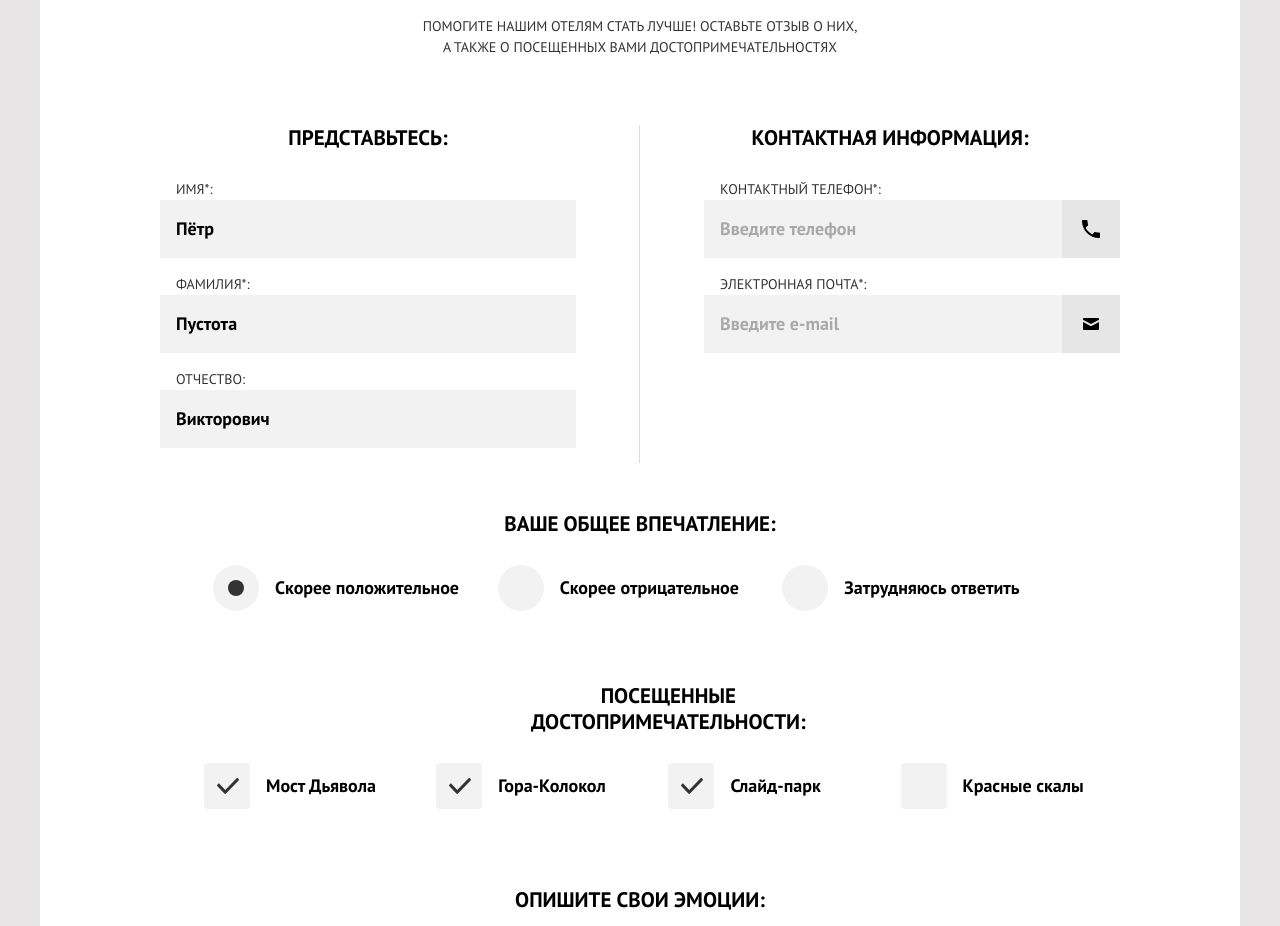
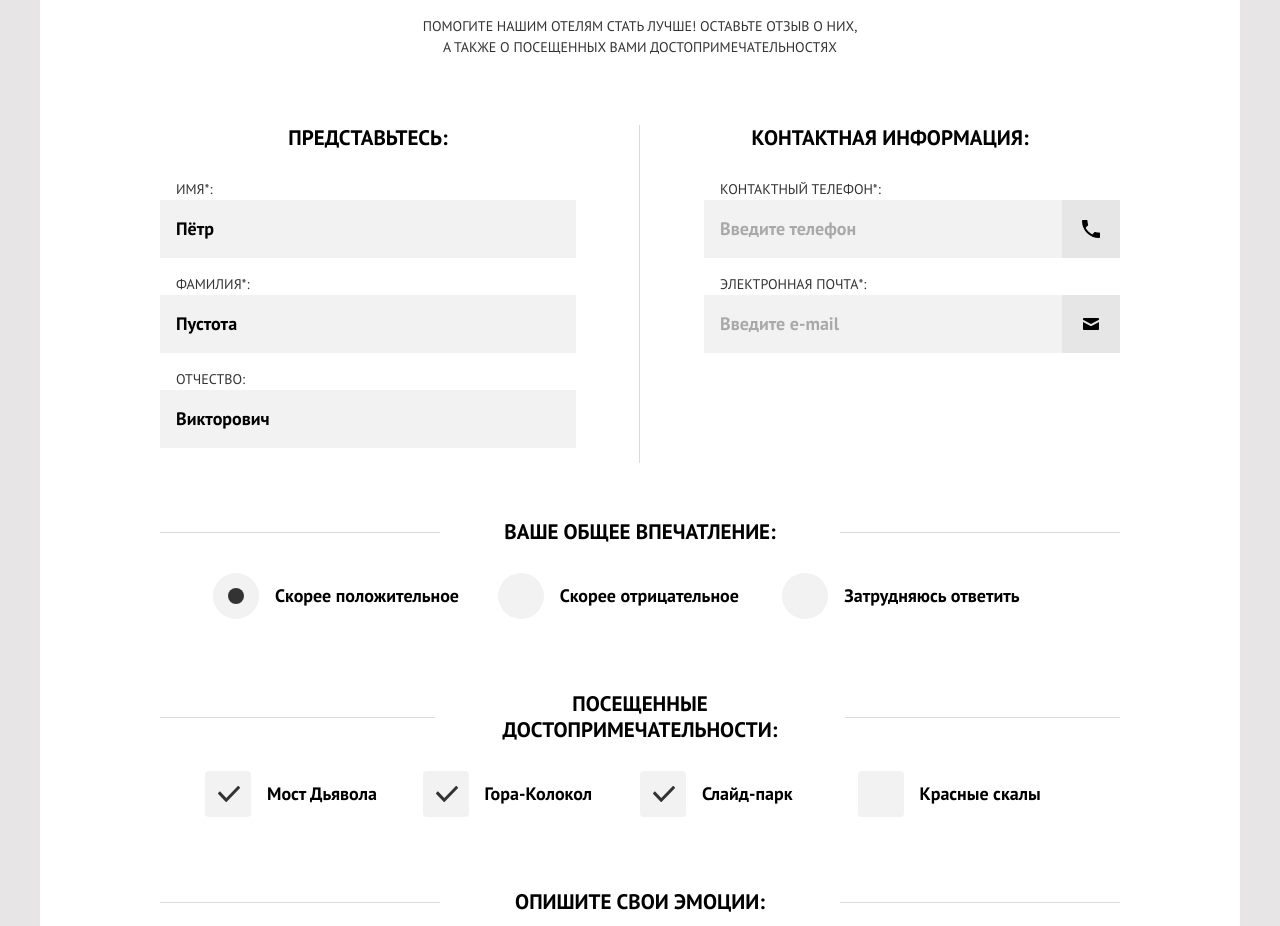
Before and after one commit to htmlacademy-adaptive/1982411-sedona-26, a website: page source/form.html in a window 1280 px wide. Shown: the part 486-1412 px from the top of the page. Drawn offline with nearby package versions, Linux system fonts and the light colour scheme; files that its build step writes are made by us from their sources.

Commit message:
добавляет разделители в филдсеты планшетной и десктопной версии

```diff
--- a/source/form.html
+++ b/source/form.html
@@ -108,7 +108,11 @@
           </div>
           <fieldset class="form__user-impressions user-impressions">
             <div class="form__fieldset">
-              <legend class="user-impressions__legend heading-form">Ваше общее впечатление:</legend>
+              <div class="form__fieldset-divider-wrapper">
+                <div class="form__fieldset-divider"></div>
+                <legend class="user-impressions__legend heading-form">Ваше общее впечатление:</legend>
+                <div class="form__fieldset-divider"></div>
+              </div>
               <ul class="user-impressions__list">
                 <li class="user-impressions__item">
                   <label class="user-impressions__label">
@@ -139,7 +143,11 @@
           </fieldset>
           <fieldset class="form__visited visited">
             <div class="form__fieldset">
-              <legend class="visited__legend heading-form">Посещенные достопримечательности:</legend>
+              <div class="form__fieldset-divider-wrapper">
+                <div class="form__fieldset-divider"></div>
+                <legend class="visited__legend heading-form">Посещенные достопримечательности:</legend>
+                <div class="form__fieldset-divider"></div>
+              </div>
               <ul class="visited__list">
                 <li class="visited__item">
                   <label class="visited__label">
@@ -174,7 +182,11 @@
           </fieldset>
           <fieldset class="form__review-field review-field">
             <div class="form__fieldset">
-              <legend class="review-field__legend heading-form">Опишите свои эмоции:</legend>
+              <div class="form__fieldset-divider-wrapper">
+                <div class="form__fieldset-divider"></div>
+                <legend class="review-field__legend heading-form">Опишите свои эмоции:</legend>
+                <div class="form__fieldset-divider"></div>
+              </div>
               <label class="visually-hidden" for="review-field">Отзыв</label>
               <textarea class="review-field__textarea" name="review-field" id="review-field"
                 placeholder="Опишите подробно все свои восторги"></textarea>
--- a/source/less/blocks/form.less
+++ b/source/less/blocks/form.less
@@ -30,6 +30,27 @@
   }
 }
 
+.form__fieldset-divider {
+  @media (min-width: @tablet-width) {
+    align-self: center;
+    width: 123px;
+    height: 1px;
+    background-color: #dbdbdb;
+  }
+
+  @media (min-width: @desktop-width) {
+    width: 280px;
+  }
+}
+
+.form__fieldset-divider-wrapper {
+  @media (min-width: @tablet-width) {
+    display: flex;
+    justify-content: space-between;
+    margin-bottom: 28px;
+  }
+}
+
 
 .form__submit-review-button {
   padding: 19px 34px 14px 32px;
--- a/source/less/blocks/review-field.less
+++ b/source/less/blocks/review-field.less
@@ -3,8 +3,12 @@
   padding: 24px 0 56px 0;
   border: none;
 
+  @media (min-width: @tablet-width) {
+    padding: 42px 0 48px 0;
+  }
+
   @media (min-width: @desktop-width) {
-    padding: 54px 100px 48px 100px;
+    padding: 56px 0 48px 0;
   }
 }
 
@@ -13,14 +17,15 @@
   text-align: center;
 
   @media (min-width: @tablet-width) {
-    margin-bottom: 28px;
+    align-self: center;
+    margin: 0;
   }
 }
 
 .review-field__textarea {
   width: 100%;
   min-height: 150px;
-  margin: 0;
+  margin: 0 auto;
   padding: 16px;
   box-sizing: border-box;
   font-family: "PT Sans", sans-serif;
@@ -36,4 +41,10 @@
   &::placeholder {
     color: rgba(0, 0, 0, 0.3);
   }
+
+  @media (min-width: @desktop-width) {
+    display: block;
+    width: 768px;
+    margin: 0 auto;
+  }
 }
--- a/source/less/blocks/user-contacts-set.less
+++ b/source/less/blocks/user-contacts-set.less
@@ -6,11 +6,11 @@
   border: none;
 
   @media (min-width: @tablet-width) {
-    padding: 24px 0 34px 44px;
+    padding: 24px 0 15px 44px;
   }
 
   @media (min-width: @desktop-width) {
-    padding: 24px 0 34px 64px;
+    padding: 24px 0 15px 64px;
   }
 }
 
--- a/source/less/blocks/user-details-set.less
+++ b/source/less/blocks/user-details-set.less
@@ -5,11 +5,11 @@
   border: none;
 
   @media (min-width: @tablet-width) {
-    padding: 24px 44px 39px 0;
+    padding: 24px 44px 15px 0;
   }
 
   @media (min-width: @desktop-width) {
-    padding: 24px 64px 39px 0;
+    padding: 24px 64px 15px 0;
   }
 
   &::after {
--- a/source/less/blocks/user-impressions.less
+++ b/source/less/blocks/user-impressions.less
@@ -1,14 +1,14 @@
 .user-impressions {
   margin: 0;
-  padding: 24px 0 8px 0;
+  padding: 24px 0 0 0;
   border: none;
 
   @media (min-width: @tablet-width) {
-    padding: 24px 36px 8px 36px;
+    padding-top: 48px;
   }
 
   @media (min-width: @desktop-width) {
-    padding: 24px 53px 8px 53px;
+    padding-top: 56px;
   }
 }
 
@@ -17,7 +17,8 @@
   text-align: center;
 
   @media (min-width: @tablet-width) {
-    margin-bottom: 28px;
+    align-self: center;
+    margin: 0;
   }
 }
 
@@ -29,10 +30,12 @@
   @media (min-width: @tablet-width) {
     display: grid;
     grid-template-columns: 1fr 1fr;
+    padding: 0 36px 0 36px;
   }
 
   @media (min-width: @desktop-width) {
     grid-template-columns: 1fr 1fr 1fr;
+    padding: 0 53px 0 53px;
   }
 }
 
--- a/source/less/blocks/visited.less
+++ b/source/less/blocks/visited.less
@@ -1,14 +1,14 @@
 .visited {
   margin: 0;
-  padding: 24px 0 8px 0;
+  padding: 24px 0 0 0;
   border: none;
 
   @media (min-width: @tablet-width) {
-    padding: 24px 84px 8px 84px;
+    padding-top: 48px;
   }
 
   @media (min-width: @desktop-width) {
-    padding: 24px 44px 8px 44px;
+    padding-top: 56px;
   }
 }
 
@@ -17,12 +17,8 @@
   text-align: center;
 
   @media (min-width: @tablet-width) {
-    margin-bottom: 28px;
-    padding: 24px 47px 0 47px;
-  }
-
-  @media (min-width: @desktop-width) {
-    padding: 24px 327px 0 327px;
+    align-self: center;
+    margin: 0;
   }
 }
 
@@ -34,10 +30,12 @@
   @media (min-width: @tablet-width) {
     display: grid;
     grid-template-columns: 1fr 1fr;
+    padding: 0 84px 0 84px;
   }
 
   @media (min-width: @desktop-width) {
     grid-template-columns: 1fr 1fr 1fr 1fr;
+    padding: 0 45px 0 45px;
   }
 }
 
```
